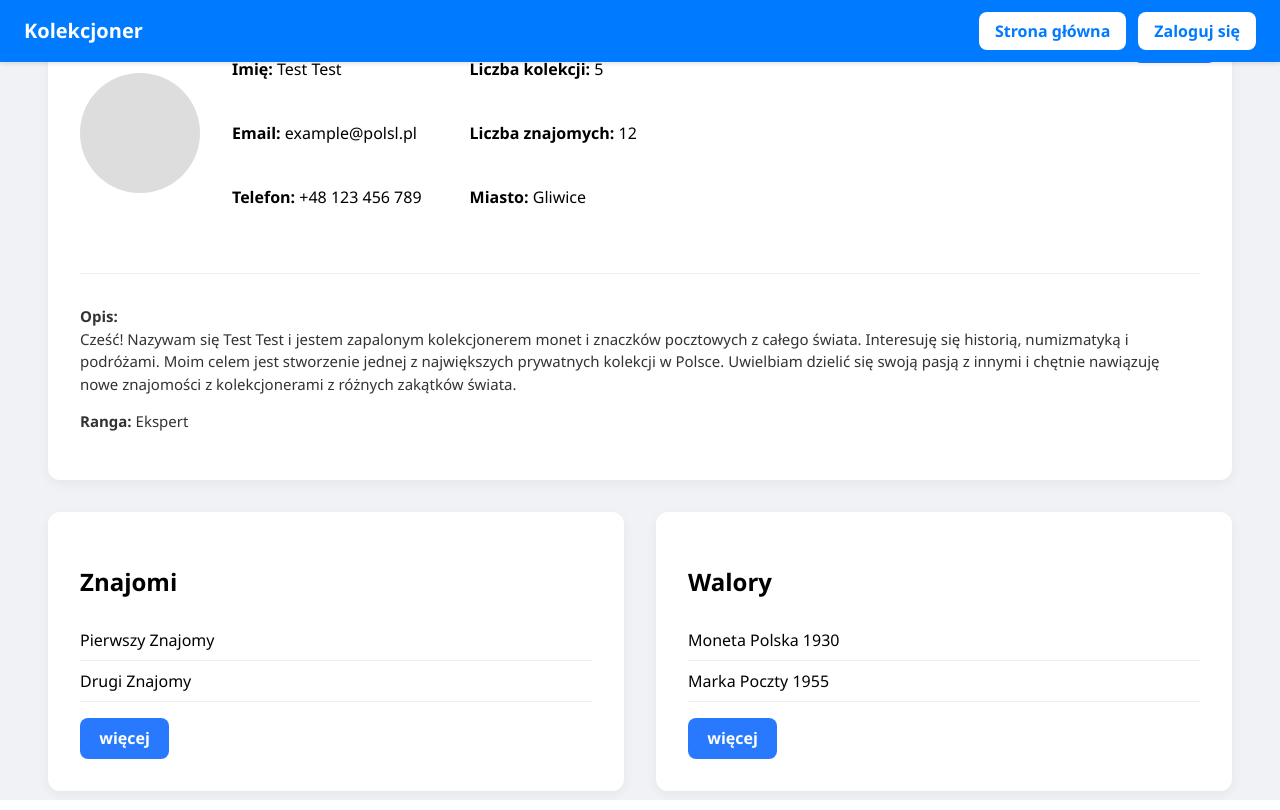
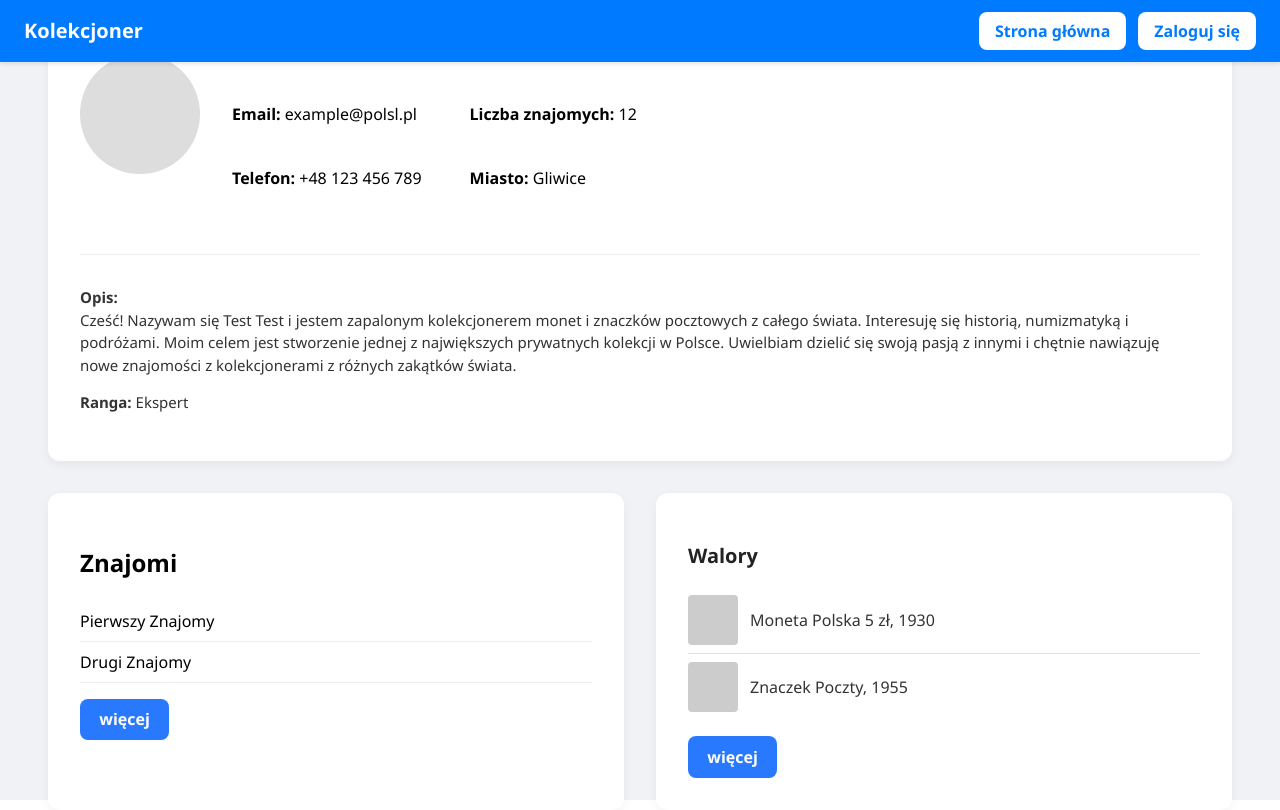
Before and after one commit to ilgut/collections-portal-frontend, a React (Vite) app: page / in a window 1280 px wide. Built offline with nearby package versions, Linux system fonts and the light colour scheme.

Commit message:
update "walory" section in main page

```diff
--- a/src/pages/MainPage.css
+++ b/src/pages/MainPage.css
@@ -5,7 +5,6 @@ body {
     color: #000;
 }
 
-/* The main container remains a column flex container so the profile block is on top */
 .main-container {
     width: 100vw;
     height: 100vh;
@@ -17,7 +16,6 @@ body {
     box-sizing: border-box;
 }
 
-/* Profile section styling */
 .profile-section {
     position: relative;
     width: 100%;
@@ -126,3 +124,45 @@ body {
     line-height: 1.5;
     color: #333;
 }
+
+.walory {
+    flex: 1;
+    min-width: 280px;
+}
+
+.walory h2 {
+    font-size: 1.25rem;
+    margin-bottom: 12px;
+    color: #222;
+}
+
+.walory .item-list {
+    list-style: none;
+    padding: 0;
+    margin-bottom: 16px;
+}
+
+.walory .item-list li {
+    display: flex;
+    align-items: center;
+    padding: 8px 0;
+    border-bottom: 1px solid #e0e0e0;
+}
+
+.walory .item-list li:last-child {
+    border-bottom: none;
+}
+
+.item-preview {
+    width: 50px;
+    height: 50px;
+    background-color: #ccc;
+    border-radius: 4px;
+    margin-right: 12px;
+    flex-shrink: 0;
+}
+
+.item-name {
+    font-size: 1rem;
+    color: #333;
+}
--- a/src/pages/MainPage.tsx
+++ b/src/pages/MainPage.tsx
@@ -54,8 +54,14 @@ const Main: React.FC = () => {
                 <div className="card column walory">
                     <h2>Walory</h2>
                     <ul className="item-list">
-                        <li>Moneta Polska 1930</li>
-                        <li>Marka Poczty 1955</li>
+                        <li>
+                            <div className="item-preview" />
+                            <span className="item-name">Moneta Polska 5 zł, 1930</span>
+                        </li>
+                        <li>
+                            <div className="item-preview" />
+                            <span className="item-name">Znaczek Poczty, 1955</span>
+                        </li>
                     </ul>
                     <button className="btn">więcej</button>
                 </div>
```
